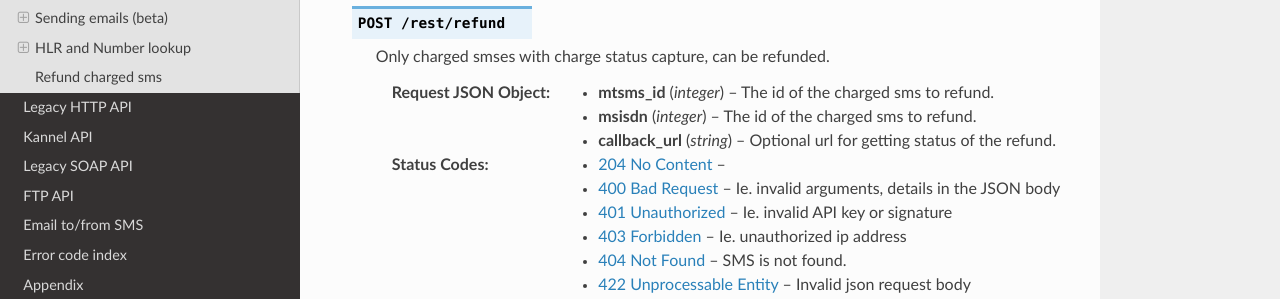
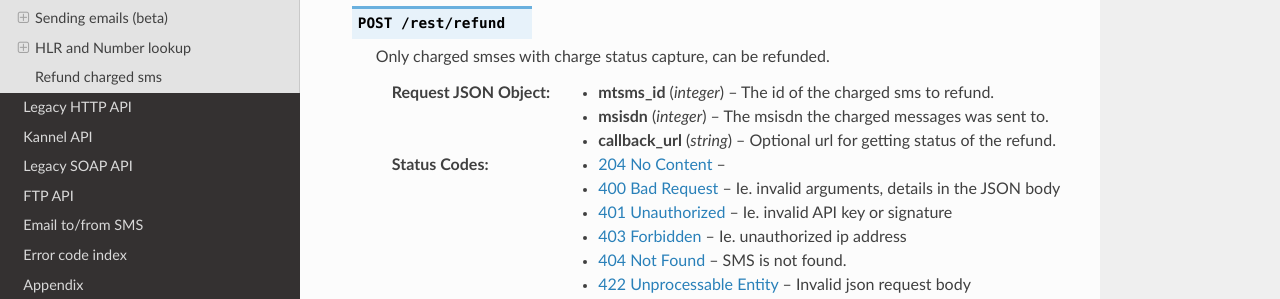
Before and after one commit to onlinecity/gatewayapi-docs, a Sphinx documentation site: the page built from docs/rest.rst, in a window 1280 px wide and 900 px high, scrolled down 27985 px. Shown: the part 366-665 px from the top of the window. Built offline with Sphinx 7.4.7 and the Read the Docs theme 2.0.0, drawn with Linux system fonts in a browser that asks for light colours.

Commit message:
Refund docs: msisdn description should be about mtsms id.

```diff
--- a/docs/rest.rst
+++ b/docs/rest.rst
@@ -1466,7 +1466,7 @@
    Only charged smses with charge status capture, can be refunded.
 
    :<json integer mtsms_id: The id of the charged sms to refund.
-   :<json integer msisdn: The id of the charged sms to refund.
+   :<json integer msisdn: The msisdn the charged messages was sent to.
    :<json string callback_url: Optional url for getting status of the refund.
    :status 204:
    :status 400: Ie. invalid arguments, details in the JSON body
```
